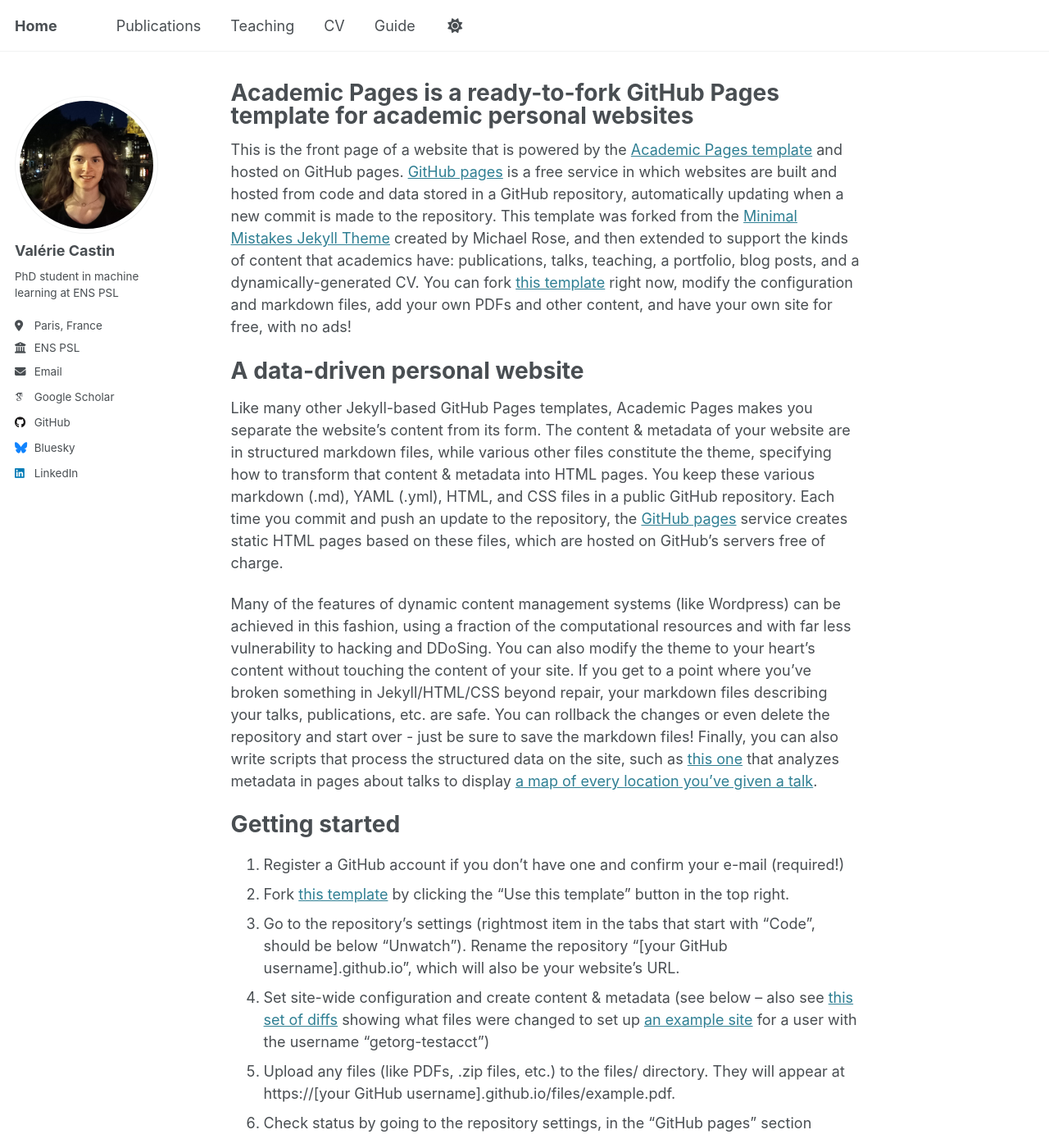
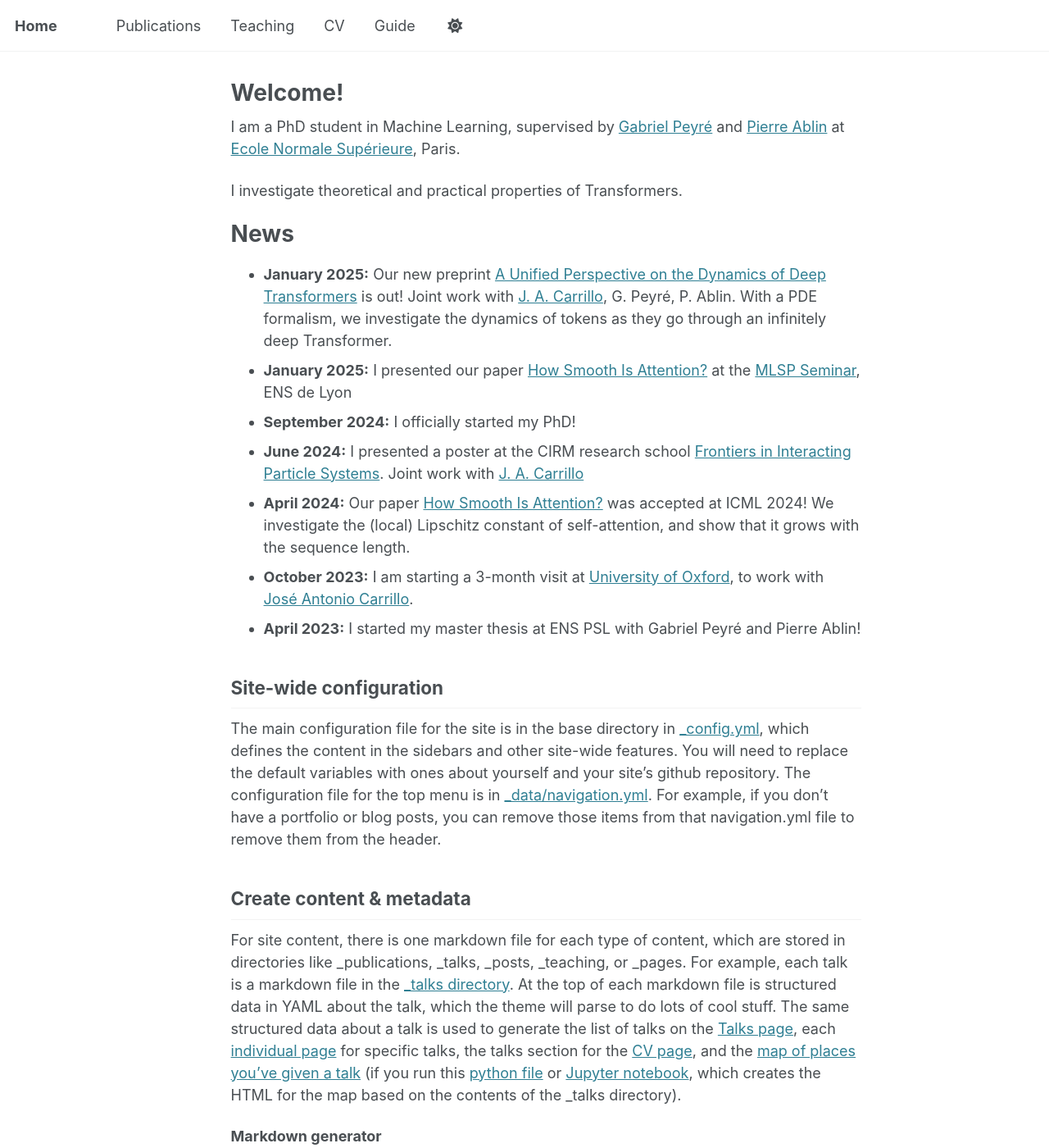
Before and after one commit to vcastin/vcastin.github.io, a Jekyll site: the page built from _pages/about.md, in a window 1280 px wide and 1400 px high. Shown: the whole window at 82% size. Built offline with Jekyll 4.4.1, drawn with Linux system fonts in a browser that asks for light colours; some web fonts are replaced.

Commit message:
updated news

```diff
--- a/_pages/about.md
+++ b/_pages/about.md
@@ -1,28 +1,25 @@
 ---
 permalink: /
-title: "Academic Pages is a ready-to-fork GitHub Pages template for academic personal websites"
-author_profile: true
+title: "Welcome!"
+author_profile: false
 redirect_from:
   - /about/
   - /about.html
 ---
 
-This is the front page of a website that is powered by the [Academic Pages template](https://github.com/academicpages/academicpages.github.io) and hosted on GitHub pages. [GitHub pages](https://pages.github.com) is a free service in which websites are built and hosted from code and data stored in a GitHub repository, automatically updating when a new commit is made to the repository. This template was forked from the [Minimal Mistakes Jekyll Theme](https://mmistakes.github.io/minimal-mistakes/) created by Michael Rose, and then extended to support the kinds of content that academics have: publications, talks, teaching, a portfolio, blog posts, and a dynamically-generated CV. You can fork [this template](https://github.com/academicpages/academicpages.github.io) right now, modify the configuration and markdown files, add your own PDFs and other content, and have your own site for free, with no ads!
+I am a PhD student in Machine Learning, supervised by [Gabriel Peyré](https://www.gpeyre.com/) and [Pierre Ablin](https://pierreablin.com/) at [Ecole Normale Supérieure](https://www.ens.psl.eu/), Paris.
 
-A data-driven personal website
+I investigate theoretical and practical properties of Transformers.
+
+News
 ======
-Like many other Jekyll-based GitHub Pages templates, Academic Pages makes you separate the website's content from its form. The content & metadata of your website are in structured markdown files, while various other files constitute the theme, specifying how to transform that content & metadata into HTML pages. You keep these various markdown (.md), YAML (.yml), HTML, and CSS files in a public GitHub repository. Each time you commit and push an update to the repository, the [GitHub pages](https://pages.github.com/) service creates static HTML pages based on these files, which are hosted on GitHub's servers free of charge.
-
-Many of the features of dynamic content management systems (like Wordpress) can be achieved in this fashion, using a fraction of the computational resources and with far less vulnerability to hacking and DDoSing. You can also modify the theme to your heart's content without touching the content of your site. If you get to a point where you've broken something in Jekyll/HTML/CSS beyond repair, your markdown files describing your talks, publications, etc. are safe. You can rollback the changes or even delete the repository and start over - just be sure to save the markdown files! Finally, you can also write scripts that process the structured data on the site, such as [this one](https://github.com/academicpages/academicpages.github.io/blob/master/talkmap.ipynb) that analyzes metadata in pages about talks to display [a map of every location you've given a talk](https://academicpages.github.io/talkmap.html).
-
-Getting started
-======
-1. Register a GitHub account if you don't have one and confirm your e-mail (required!)
-1. Fork [this template](https://github.com/academicpages/academicpages.github.io) by clicking the "Use this template" button in the top right.
-1. Go to the repository's settings (rightmost item in the tabs that start with "Code", should be below "Unwatch"). Rename the repository "[your GitHub username].github.io", which will also be your website's URL.
-1. Set site-wide configuration and create content & metadata (see below -- also see [this set of diffs](http://archive.is/3TPas) showing what files were changed to set up [an example site](https://getorg-testacct.github.io) for a user with the username "getorg-testacct")
-1. Upload any files (like PDFs, .zip files, etc.) to the files/ directory. They will appear at https://[your GitHub username].github.io/files/example.pdf.
-1. Check status by going to the repository settings, in the "GitHub pages" section
+- **January 2025:** Our new preprint [A Unified Perspective on the Dynamics of Deep Transformers](https://arxiv.org/abs/2501.18322) is out! Joint work with [J. A. Carrillo](https://carrilloja.org/), G. Peyré, P. Ablin. With a PDE formalism, we investigate the dynamics of tokens as they go through an infinitely deep Transformer.
+- **January 2025:** I presented our paper [How Smooth Is Attention?](https://arxiv.org/abs/2312.14820) at the [MLSP Seminar](https://www.ens-lyon.fr/PHYSIQUE/seminars/machine-learning-and-signal-processing/machine-learning-and-signal-processing?set_language=fr&cl=fr), ENS de Lyon
+- **September 2024:** I officially started my PhD!
+- **June 2024:** I presented a poster at the CIRM research school [Frontiers in Interacting Particle Systems](https://conferences.cirm-math.fr/3050.html). Joint work with [J. A. Carrillo](https://carrilloja.org/)
+- **April 2024:** Our paper [How Smooth Is Attention?](https://arxiv.org/abs/2312.14820) was accepted at ICML 2024! We investigate the (local) Lipschitz constant of self-attention, and show that it grows with the sequence length.
+- **October 2023:** I am starting a 3-month visit at [University of Oxford](https://www.ox.ac.uk/), to work with [José Antonio Carrillo](https://carrilloja.org/).
+- **April 2023:** I started my master thesis at ENS PSL with Gabriel Peyré and Pierre Ablin!
 
 Site-wide configuration
 ------
```
